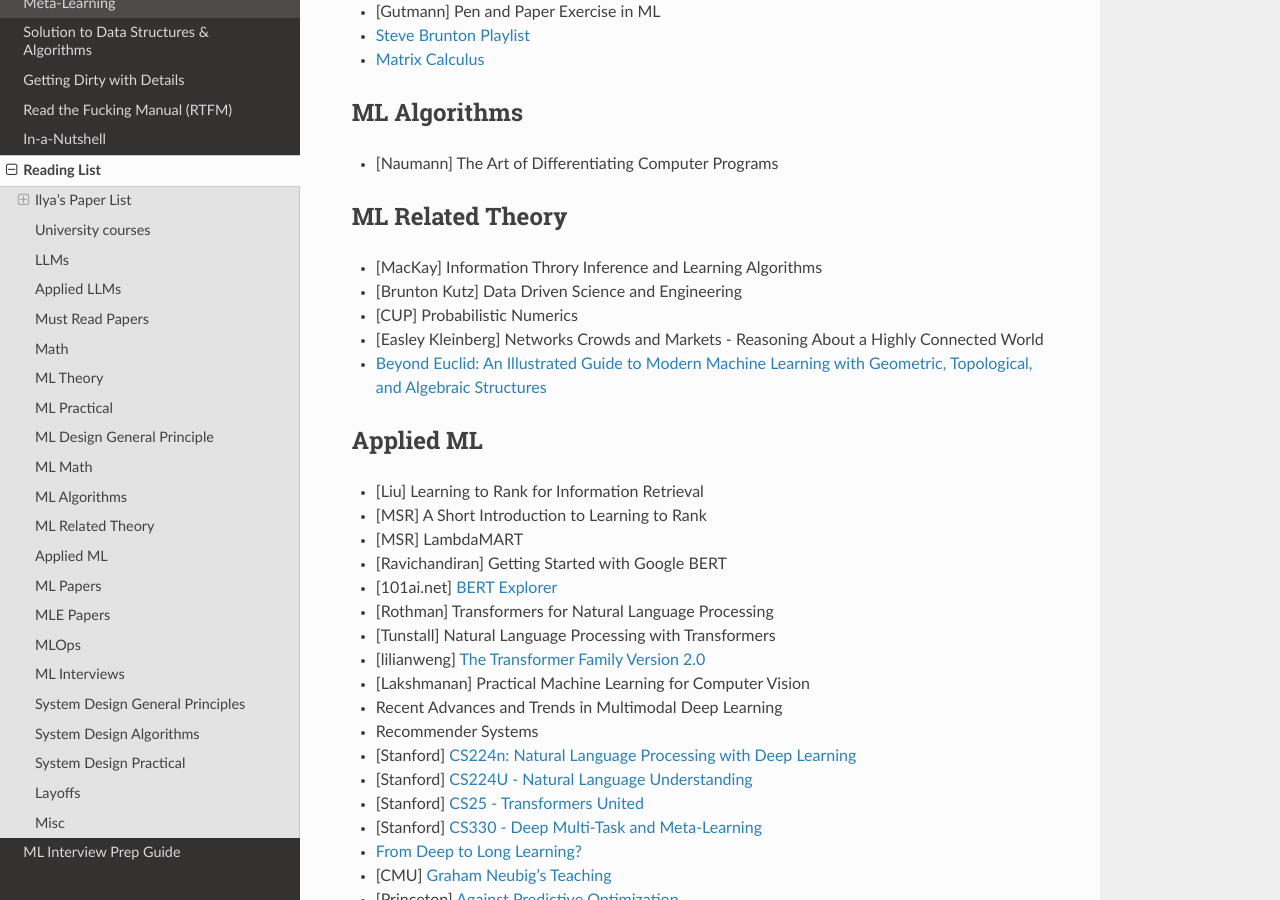
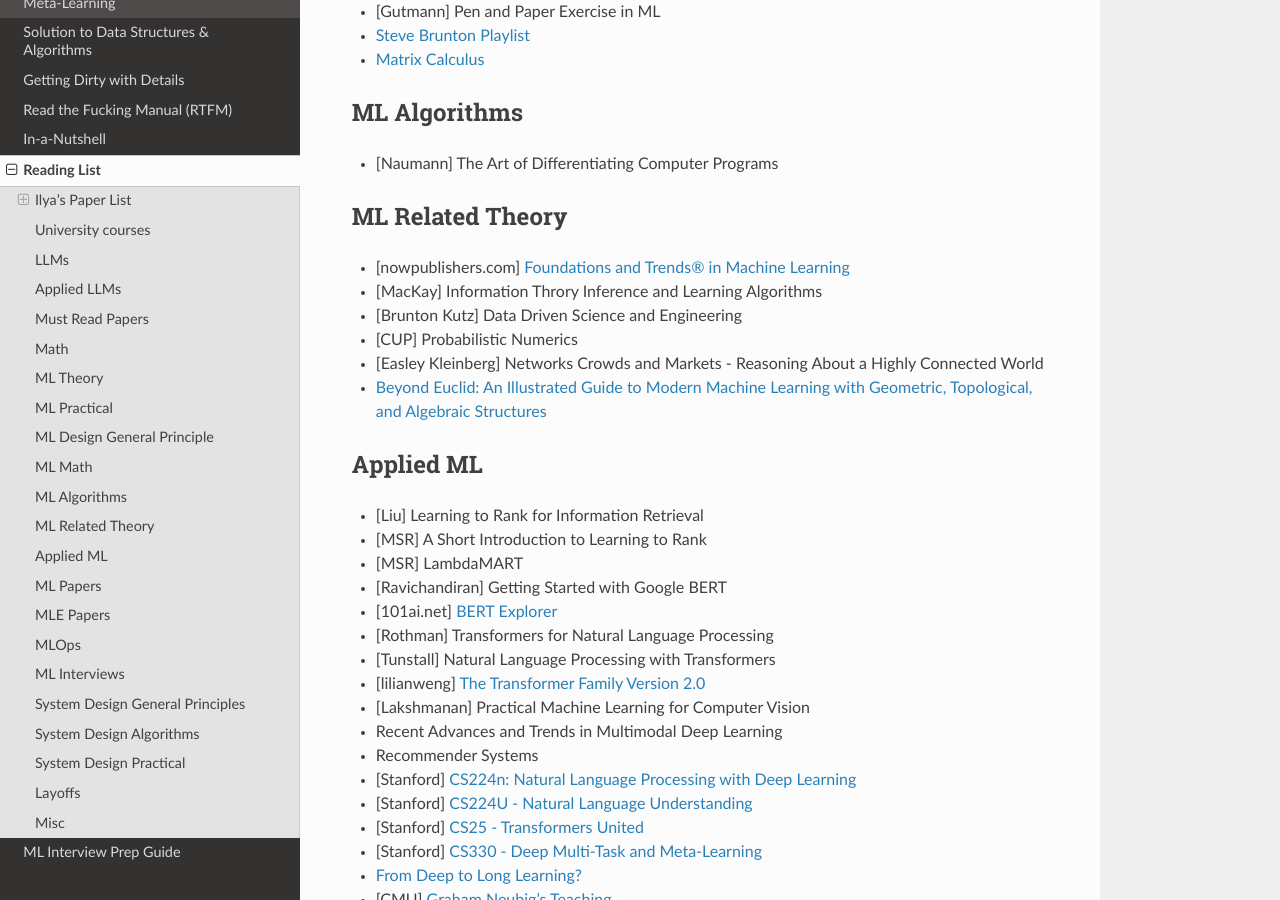
Before and after one commit to uselesstechjunks/leetcode, a Sphinx documentation site: the page built from docs/source/readlist.rst, in a window 1280 px wide and 900 px high, scrolled down 7926 px. Built offline with Sphinx 7.4.7 and the Read the Docs theme 2.0.0, drawn with Linux system fonts in a browser that asks for light colours.

Commit message:
Update readlist.rst

```diff
--- a/docs/source/readlist.rst
+++ b/docs/source/readlist.rst
@@ -308,7 +308,7 @@ ML Algorithms
 ******************************************************************************************
 ML Related Theory
 ******************************************************************************************
-
+* [nowpublishers.com] `Foundations and Trends® in Machine Learning <https://www.nowpublishers.com/MAL>`_
 * [MacKay] Information Throry Inference and Learning Algorithms
 * [Brunton Kutz] Data Driven Science and Engineering
 * [CUP] Probabilistic Numerics
```
